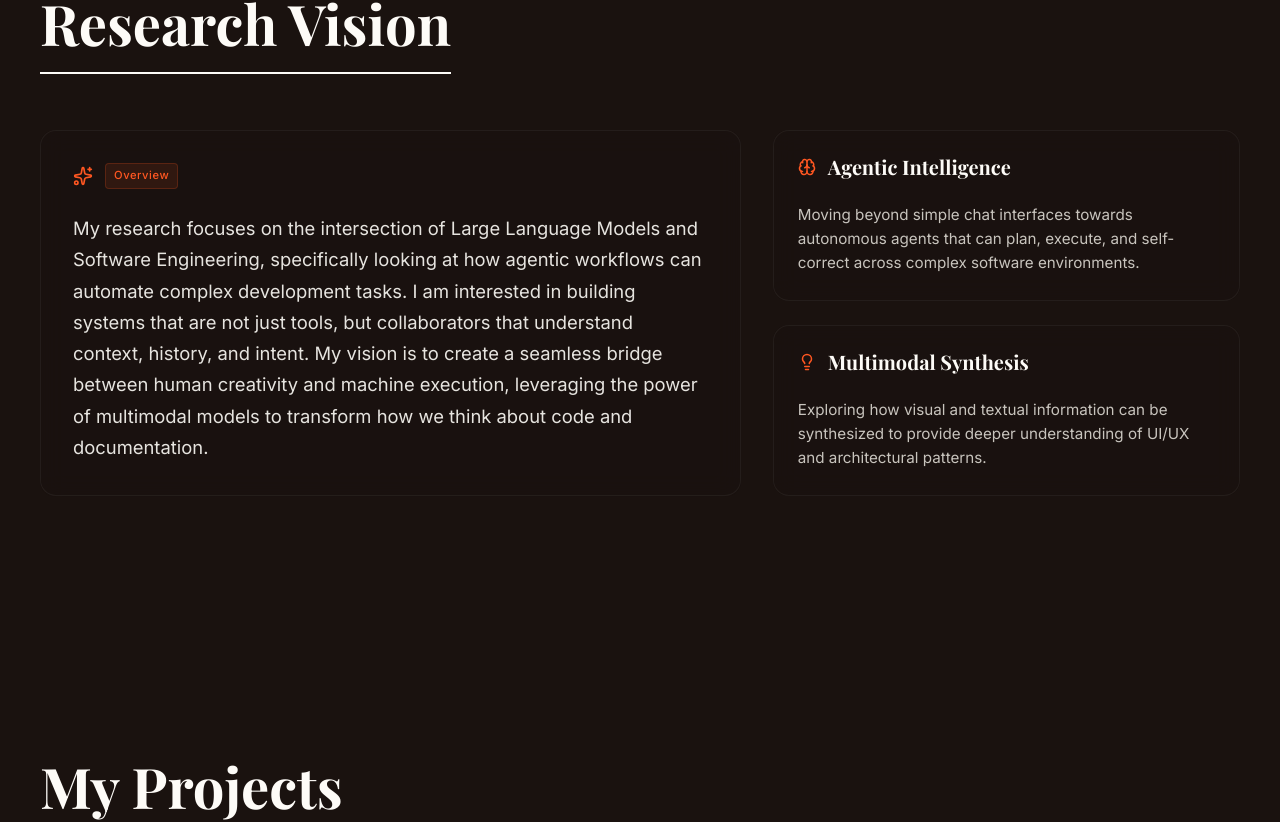
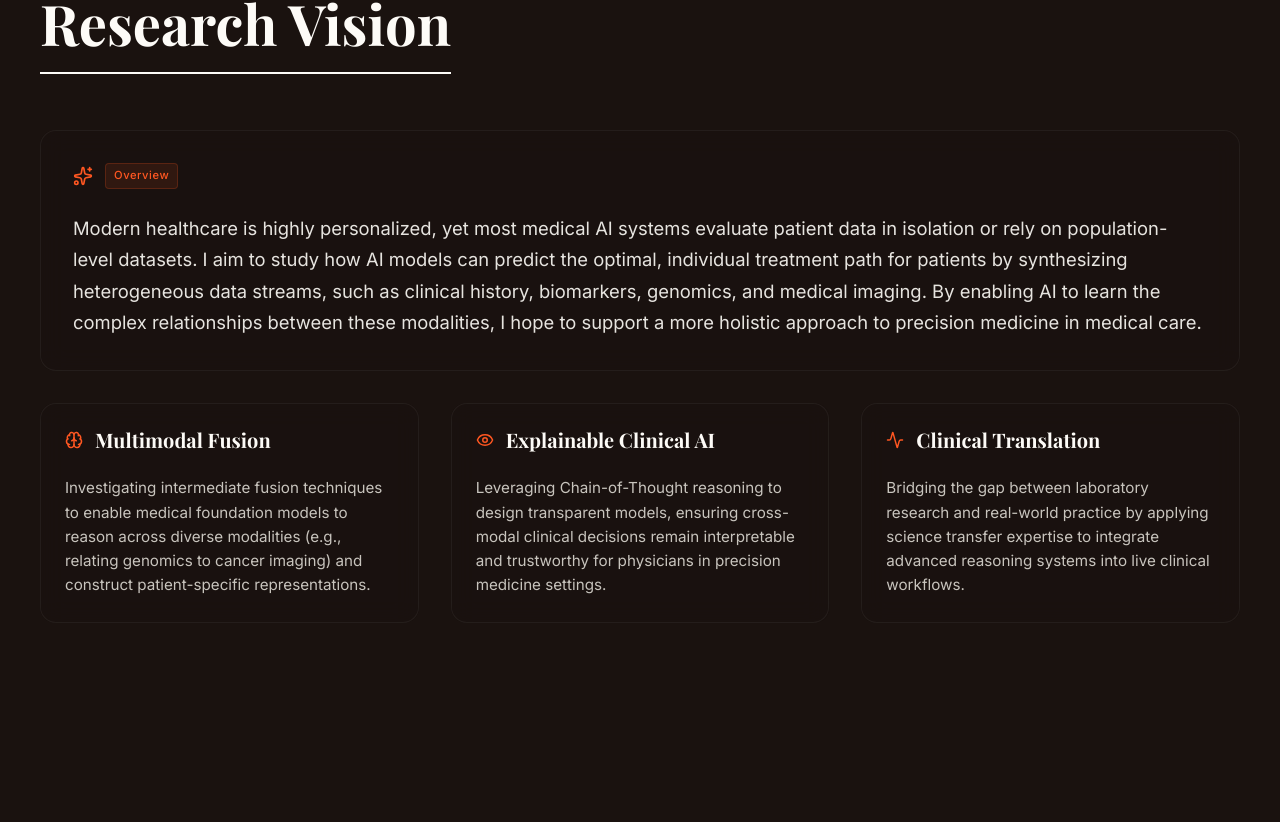
Before and after one commit to LukaZdr/project-portfolio, a React (Vite) app: page / in a window 1280 px wide. Shown: the part 3258-4080 px from the top of the page. Built offline with nearby package versions, Linux system fonts and the light colour scheme; a web font is replaced by a local one.

Commit message:
insert real research vision

```diff
--- a/src/components/ResearchVision.css
+++ b/src/components/ResearchVision.css
@@ -7,9 +7,19 @@
   margin-bottom: 3rem;
 }
 
-.vision-grid {
+.vision-container {
+  display: flex;
+  flex-direction: column;
+  gap: 2rem;
+}
+
+.vision-card.main-vision {
+  width: 100%;
+}
+
+.vision-subtopics-grid {
   display: grid;
-  grid-template-columns: 1.5fr 1fr;
+  grid-template-columns: repeat(3, 1fr);
   gap: 2rem;
 }
 
@@ -60,11 +70,7 @@
   opacity: 0.9;
 }
 
-.vision-secondary-grid {
-  display: flex;
-  flex-direction: column;
-  gap: 1.5rem;
-}
+
 
 .vision-card.sub-vision {
   padding: 1.5rem;
@@ -84,8 +90,9 @@
 
 /* Responsive */
 @media (max-width: 900px) {
-  .vision-grid {
+  .vision-subtopics-grid {
     grid-template-columns: 1fr;
+    gap: 1.5rem;
   }
 }
 
--- a/src/components/ResearchVision.tsx
+++ b/src/components/ResearchVision.tsx
@@ -1,6 +1,6 @@
 import React from 'react';
 import { motion } from 'framer-motion';
-import { Sparkles, Brain, Lightbulb } from 'lucide-react';
+import { Sparkles, Brain, Eye, Activity } from 'lucide-react';
 import './ResearchVision.css';
 
 export const ResearchVision: React.FC = () => {
@@ -20,11 +20,11 @@ export const ResearchVision: React.FC = () => {
           </h2>
         </motion.div>
 
-        <div className="vision-grid">
+        <div className="vision-container">
           <motion.div
             className="vision-card main-vision"
-            initial={{ opacity: 0, x: -20 }}
-            whileInView={{ opacity: 1, x: 0 }}
+            initial={{ opacity: 0, y: 20 }}
+            whileInView={{ opacity: 1, y: 0 }}
             viewport={{ once: true }}
             transition={{ duration: 0.8, delay: 0.2 }}
           >
@@ -33,11 +33,11 @@ export const ResearchVision: React.FC = () => {
               <span className="vision-badge glass-tag">Overview</span>
             </div>
             <p className="vision-text text-sans">
-              My research focuses on the intersection of Large Language Models and Software Engineering, specifically looking at how agentic workflows can automate complex development tasks. I am interested in building systems that are not just tools, but collaborators that understand context, history, and intent. My vision is to create a seamless bridge between human creativity and machine execution, leveraging the power of multimodal models to transform how we think about code and documentation.
+              Modern healthcare is highly personalized, yet most medical AI systems evaluate patient data in isolation or rely on population-level datasets. I aim to study how AI models can predict the optimal, individual treatment path for patients by synthesizing heterogeneous data streams, such as clinical history, biomarkers, genomics, and medical imaging. By enabling AI to learn the complex relationships between these modalities, I hope to support a more holistic approach to precision medicine in medical care.
             </p>
           </motion.div>
 
-          <div className="vision-secondary-grid">
+          <div className="vision-subtopics-grid">
             <motion.div
               className="vision-card sub-vision"
               initial={{ opacity: 0, y: 20 }}
@@ -47,10 +47,10 @@ export const ResearchVision: React.FC = () => {
             >
               <div className="vision-card-header">
                 <Brain size={18} className="vision-icon" />
-                <h3 className="vision-card-title text-serif">Agentic Intelligence</h3>
+                <h3 className="vision-card-title text-serif">Multimodal Fusion</h3>
               </div>
               <p className="vision-subtext text-sans">
-                Moving beyond simple chat interfaces towards autonomous agents that can plan, execute, and self-correct across complex software environments.
+                Investigating intermediate fusion techniques to enable medical foundation models to reason across diverse modalities (e.g., relating genomics to cancer imaging) and construct patient-specific representations.
               </p>
             </motion.div>
 
@@ -62,11 +62,27 @@ export const ResearchVision: React.FC = () => {
               transition={{ duration: 0.6, delay: 0.6 }}
             >
               <div className="vision-card-header">
-                <Lightbulb size={18} className="vision-icon" />
-                <h3 className="vision-card-title text-serif">Multimodal Synthesis</h3>
+                <Eye size={18} className="vision-icon" />
+                <h3 className="vision-card-title text-serif">Explainable Clinical AI</h3>
               </div>
               <p className="vision-subtext text-sans">
-                Exploring how visual and textual information can be synthesized to provide deeper understanding of UI/UX and architectural patterns.
+                Leveraging Chain-of-Thought reasoning to design transparent models, ensuring cross-modal clinical decisions remain interpretable and trustworthy for physicians in precision medicine settings.
+              </p>
+            </motion.div>
+
+            <motion.div
+              className="vision-card sub-vision"
+              initial={{ opacity: 0, y: 20 }}
+              whileInView={{ opacity: 1, y: 0 }}
+              viewport={{ once: true }}
+              transition={{ duration: 0.6, delay: 0.8 }}
+            >
+              <div className="vision-card-header">
+                <Activity size={18} className="vision-icon" />
+                <h3 className="vision-card-title text-serif">Clinical Translation</h3>
+              </div>
+              <p className="vision-subtext text-sans">
+                Bridging the gap between laboratory research and real-world practice by applying science transfer expertise to integrate advanced reasoning systems into live clinical workflows.
               </p>
             </motion.div>
           </div>
```
